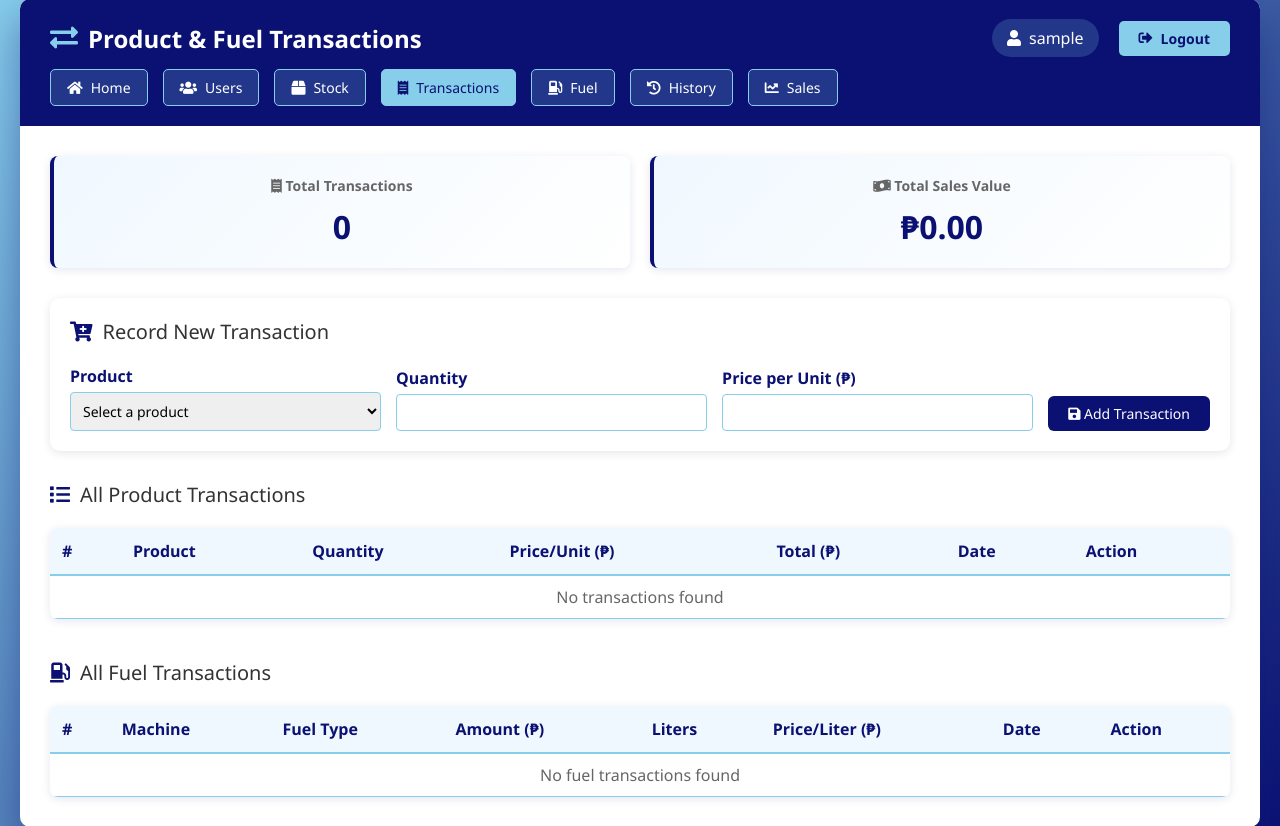
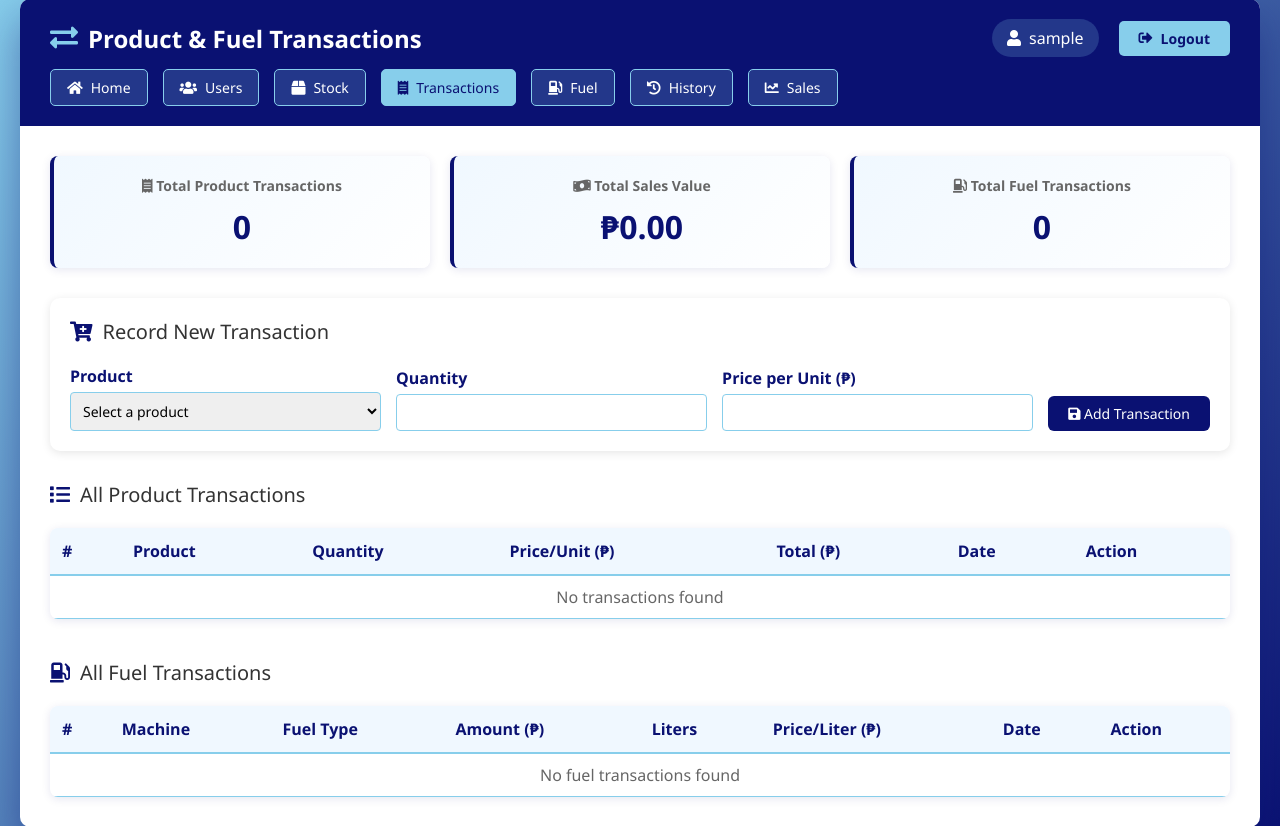
Before and after one commit to primo200/Midterms-csdc105, a Flask app: page /transactions in a window 1280 px wide. Shown: the part 21-847 px from the top of the page. Run offline with Flask 3, Linux system fonts and the light colour scheme; the visitor is signed in with stand-in values (Sample User, id 1); some libraries are stand-ins or nearby versions.

Commit message:
Add show-all toggles and adjust header/UI

```diff
--- a/templates/products.html
+++ b/templates/products.html
@@ -97,6 +97,7 @@
             padding: 8px 15px;
             border-radius: 20px;
         }
+
 
         .logout-btn {
             background: #87CEEB;
--- a/templates/transactions.html
+++ b/templates/transactions.html
@@ -335,15 +349,18 @@
             {% endif %}
             {% endwith %}
 
-            <!-- Statistics: total transactions -->
             <div class="stats-container">
                 <div class="stat-card">
-                    <h3><i class="fas fa-receipt"></i> Total Transactions</h3>
+                    <h3><i class="fas fa-receipt"></i> Total Product Transactions</h3>
                     <div class="stat-number">{{ transactions|length }}</div>
                 </div>
                 <div class="stat-card">
                     <h3><i class="fas fa-money-bill-wave"></i> Total Sales Value</h3>
                     <div class="stat-number">₱{{ "%.2f"|format(total_amount) }}</div>
+                </div>
+                <div class="stat-card">
+                    <h3><i class="fas fa-gas-pump"></i> Total Fuel Transactions</h3>
+                    <div class="stat-number">{{ fuel_transactions|length }}</div>
                 </div>
             </div>
 
@@ -400,7 +413,7 @@
                     </thead>
                     <tbody>
                         {% for transaction in transactions %}
-                        <tr>
+                        <tr class="{% if loop.index > 5 %}hidden-row product-extra{% endif %}">
                             <td>{{ loop.index }}</td>
                             <td>{{ transaction.name }}</td>
                             <td>{{ transaction.quantity }}</td>
@@ -419,13 +432,19 @@
                         </tr>
                         {% else %}
                         <tr>
-                            <td colspan="7" style="text-align: center;">No transactions found</td>
+                            <td colspan="7" style="text-align:center;">No transactions found</td>
                         </tr>
                         {% endfor %}
                     </tbody>
                 </table>
             </div>
-            <!-- Fuel Transactions -->
+            {% if transactions|length > 5 %}
+            <button class="toggle-btn" onclick="toggleRows('product', this)">
+                <i class="fas fa-chevron-down" id="product-icon"></i> Show All ({{ transactions|length }} records)
+            </button>
+            {% endif %}
+
+            <!-- Fuel Transactions Table -->
             <div class="section-title" style="margin-top: 40px;">
                 <i class="fas fa-gas-pump"></i>
                 All Fuel Transactions
@@ -446,7 +465,7 @@
                     </thead>
                     <tbody>
                         {% for trans in fuel_transactions %}
-                        <tr>
+                        <tr class="{% if loop.index > 5 %}hidden-row fuel-extra{% endif %}">
                             <td>{{ loop.index }}</td>
                             <td>Machine {{ trans.machine_number }}</td>
                             <td>{{ trans.fuel_type }}</td>
@@ -471,9 +490,33 @@
                     </tbody>
                 </table>
             </div>
+            {% if fuel_transactions|length > 5 %}
+            <button class="toggle-btn" onclick="toggleRows('fuel', this)">
+                <i class="fas fa-chevron-down" id="fuel-icon"></i> Show All ({{ fuel_transactions|length }} records)
+            </button>
+            {% endif %}
 
         </div>
     </div>
+
+    <script>
+        const state = { product: false, fuel: false };
+
+        function toggleRows(type, btn) {
+            state[type] = !state[type];
+            const extraRows = document.querySelectorAll(`.${type}-extra`);
+            const total = extraRows.length + 5;
+
+            extraRows.forEach(row => {
+                // Set inline style to override the hidden-row class
+                row.style.display = state[type] ? 'table-row' : 'none';
+            });
+
+            const icon = btn.querySelector('i');
+            icon.className = state[type] ? 'fas fa-chevron-up' : 'fas fa-chevron-down';
+            btn.innerHTML = `<i class="${icon.className}" id="${type}-icon"></i> ${state[type] ? 'Show Less' : 'Show All (' + total + ' records)'}`;
+        }
+    </script>
 </body>
 
 </html>
```
Also changed, not shown: other parts of templates/transactions.html (+31 -21 lines), templates/history.html (+14 -2 lines), templates/home.html (+16 -14 lines).
